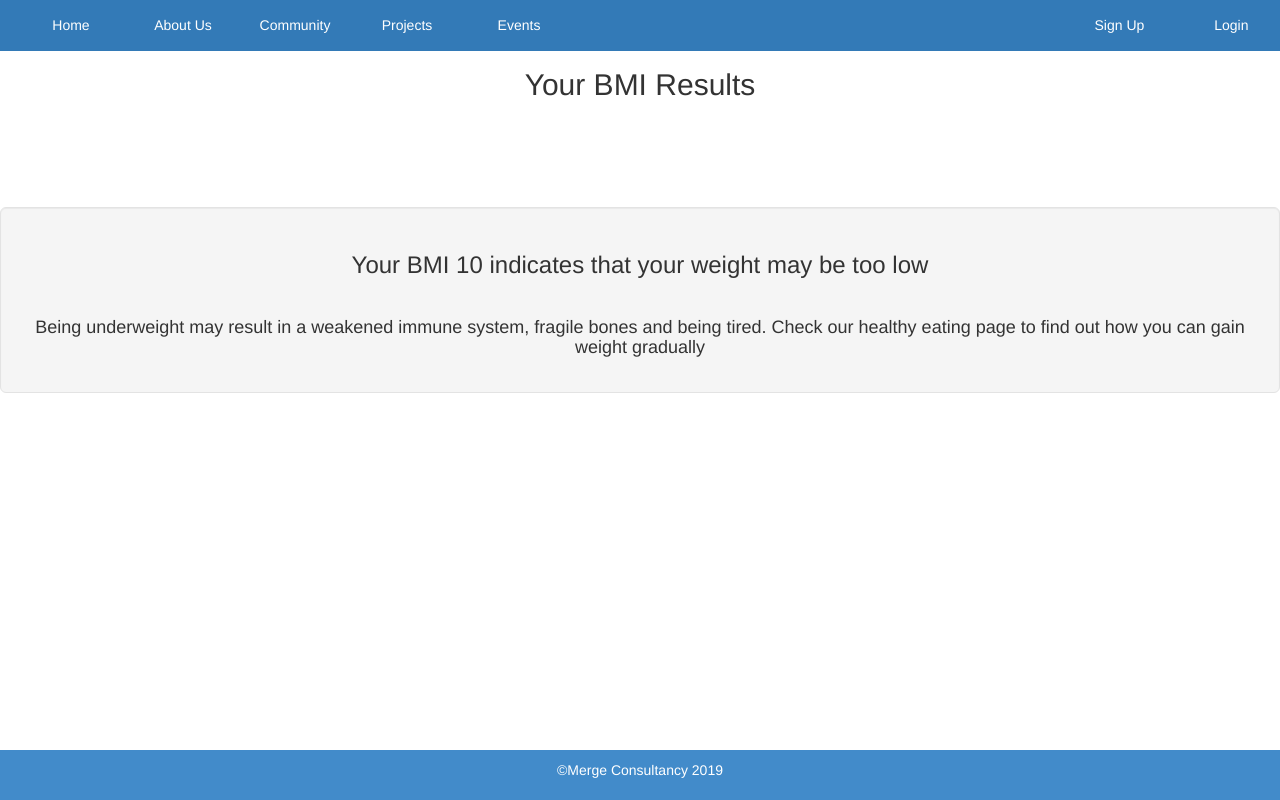
After one commit to harrietbull/py_course, a Flask app: template templates/bmiResult.html in a window 1280 px wide. The commit adds this page. Run offline with Flask 2, Linux system fonts and the light colour scheme; the template is opened without the code that fills it: most values are stand-ins (such as "Sample title", 1, 10 or a date in 2020); some web fonts are replaced.

Commit message:
Python project files Version3

```diff
--- a/main.py
+++ b/main.py
@@ -3,6 +3,7 @@ import requests
 
 app = Flask("__name__")
 
+# Using Mailgun to send emails to subscribers
 def send_simple_message(email, name):
     return requests.post(
         "https://api.mailgun.net/v3/sandboxc42735b98d7b464587d8a7396a7e7741.mailgun.org/messages",
@@ -12,33 +13,43 @@ def send_simple_message(email, name):
               "subject": "Thanks for signing up "+name,
               "text": "You've signed up to receive more healthy updates - well done you!"})
 
+# Link to Home page
 @app.route("/")
 def index():
     return render_template("index.html")
 
+# Link to Sign up page for subscription
 @app.route("/ad")
 def sign_up():
     return render_template("signUp.html")
 
+@app.route("/output", methods=["POST"])
+def sUp():
+# read the posted values from the UI
+    name = request.form['your_name']
+    email = request.form['your_email']
+
+# validate the received values
+    if name and email:
+        send_simple_message(email, name)
+        return render_template("thanks.html")
+
+# Link to BMI input page for weight and height
 @app.route("/bmi")
 def bmi_page():
     return render_template("bmi.html")
 
-# @app.route("/signUp")
-# def signUp():
-#     return render_template("signUp.html")
+# Link to BMI calculation page
+@app.route("/bmiCalc", methods=["POST"])
+def calc():
+# read the posted values from the UI
+    weight = float(request.form['your_weight'])
+    height = float(request.form['your_height'])
 
-@app.route("/output", methods=["POST"])
-def sUp():
-    # read the posted values from the UI
-    name = request.form['your_name']
-    email = request.form['your_email']
-
-    #
-    # # validate the received values
-    if name and email:
-        send_simple_message(email, name)
-        return render_template("thanks.html")
+# Calculate BMI using values submitted
+    if weight and height:
+        bmi = weight / (height*height)
+        return render_template("bmiResult.html", bmi=round(bmi,2))
 
 
 if  __name__ == "__main__":
--- a/static/styles.css
+++ b/static/styles.css
@@ -106,8 +106,14 @@
   border-bottom-right-radius: 0;
   border-bottom-left-radius: 0;
 }
-.form-signin input[type="password"] {
-  margin-bottom: 10px;
-  border-top-left-radius: 0;
-  border-top-right-radius: 0;
-}
+
+.footer {
+  position: absolute;
+  text-align: center;
+  right: 0;
+  bottom: 0;
+  left: 0;
+  padding: 1rem;
+  background-color: #428bca;
+  color: white;
+  }
--- /dev/null
+++ b/templates/bmiResult.html
@@ -0,0 +1,74 @@
+<doctype html>
+<html lang="en">
+
+<head>
+  <title>BMI Result Page</title>
+    <meta name="viewport" content="width=device-width, initial-scale=1, shrink-to-fit=no">
+    <meta charset="utf-8">
+    <link href="https://fonts.googleapis.com/css?family=Roboto" rel="stylesheet">
+    <link href="../static/css/bootstrap.min.css" type="text/css" rel="stylesheet">
+    <link href="../static/styles.css" rel="stylesheet">
+</head>
+
+<body>
+  <nav class="navbar navbar-nav  navbar-fixed-top bg-primary" role="navigation">
+    <div class="container-fluid">
+      <ul class="nav navbar-nav">
+        <li><a href="/">Home</a></li>
+        <li><a href="#">About Us</a></li>
+        <li><a href="#">Community</a></li>
+        <li><a href="#">Projects</a></li>
+        <li><a href="#">Events</a></li>
+       </ul>
+       <ul class="nav navbar-nav navbar-right bg-primary">
+         <li><a href="ad"><span class="glyphicon glyphicon-user"></span> Sign Up</a></li>
+         <li><a href="#"><span class="glyphicon glyphicon-log-in"></span> Login</a></li>
+       </ul>
+     </div>
+  </nav>
+
+<!-- Display output results for calculated BMI values and provide information for each category -->
+  <div class="jumbotron">
+    <h2 align=center> Your BMI Results</h2>
+  </div>
+
+  {% if (bmi>=0 and bmi<=18.49) %}
+    <div class="jumbotron">
+      <div class="well well-lg">
+       <h3 align=center> Your BMI {{bmi}} indicates that your weight may be too low </h3><br>
+       <h4 align=center>Being underweight may result in a weakened immune system, fragile bones and being tired.
+        Check our healthy eating page to find out how you can gain weight gradually <h4>
+      </div>
+   </div>
+
+  {% elif (bmi>=18.5 and bmi<=24.99) %}
+    <div class="jumbotron">
+      <div class="well well-lg">
+      <h3 align=center> Your BMI {{bmi}} indicates that you are a healhy weight </h3><br>
+      <h4 align=center> Maintain your healthy weight by adopting a varied and healthy diet and building up an exercise routine. Volunteer as a role model too!</h4>
+    </div>
+</div>
+
+  {% elif (bmi>=25 and bmi<=29.99) %}
+    <div class="jumbotron">
+      <div class="well well-lg">
+      <h3 align=center> Your BMI {{bmi}} indicates that you are overweight </h3><br>
+      <h4 align=center> The best way to lose weight is through diet and exercise.A personal calorie allowance will help you lose weight safely</h4>
+    </div>
+  </div>
+
+  {% else %}
+  <div class="jumbotron">
+    <div class="well well-lg">
+    <h3 align=center> Your BMI {{bmi}} indicates that you are obese </h3><br>
+    <h4 align=center> The best way to lose weight is through diet and exercise and sometimes medication. Please contact your GP for advice.</h4>
+    </div>
+  </div>
+  {% endif %}
+
+  <div class="footer" id="copyright">
+    <p>©Merge Consultancy 2019</p>
+  </div>
+
+</body>
+</html>
```
Also changed, not shown: templates/bmi.html (+17 -12 lines), templates/index.html (+14 -8 lines), templates/signUp.html (+9 -13 lines), templates/thanks.html (+7 -11 lines).
